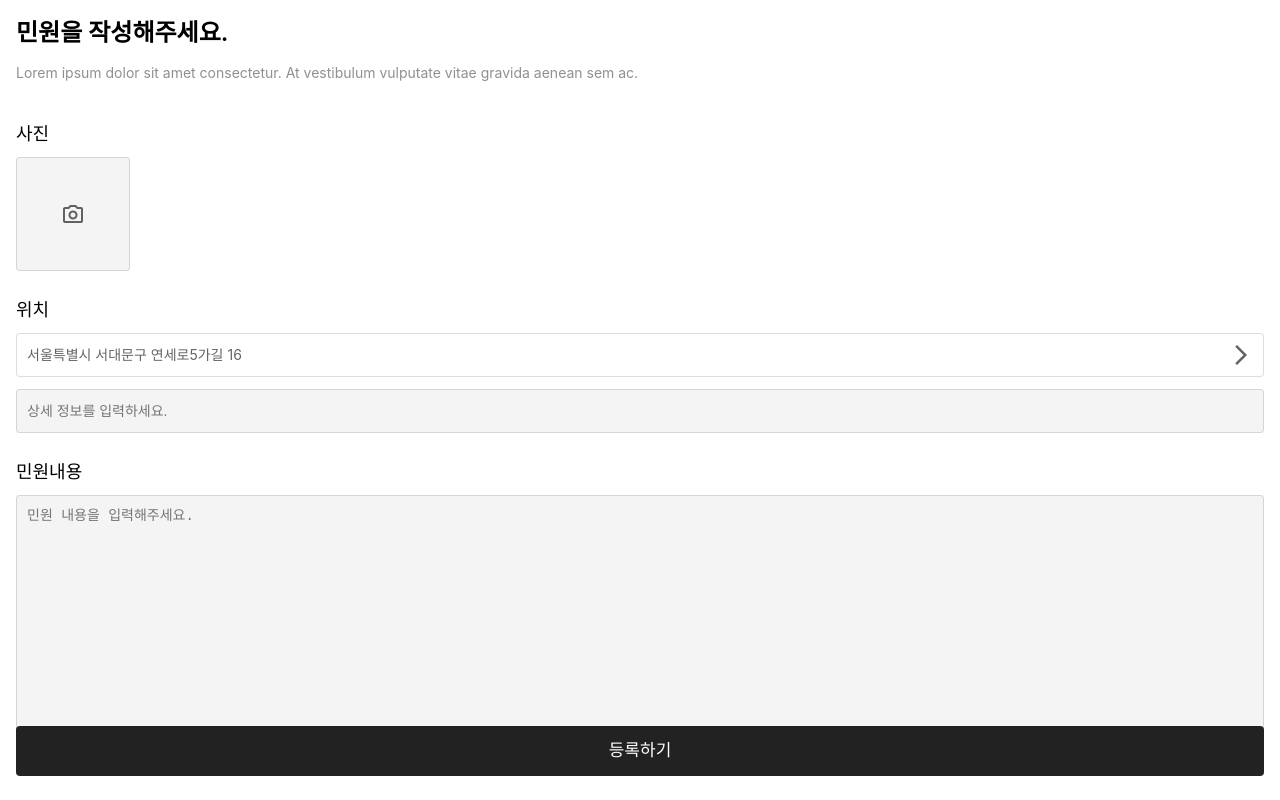
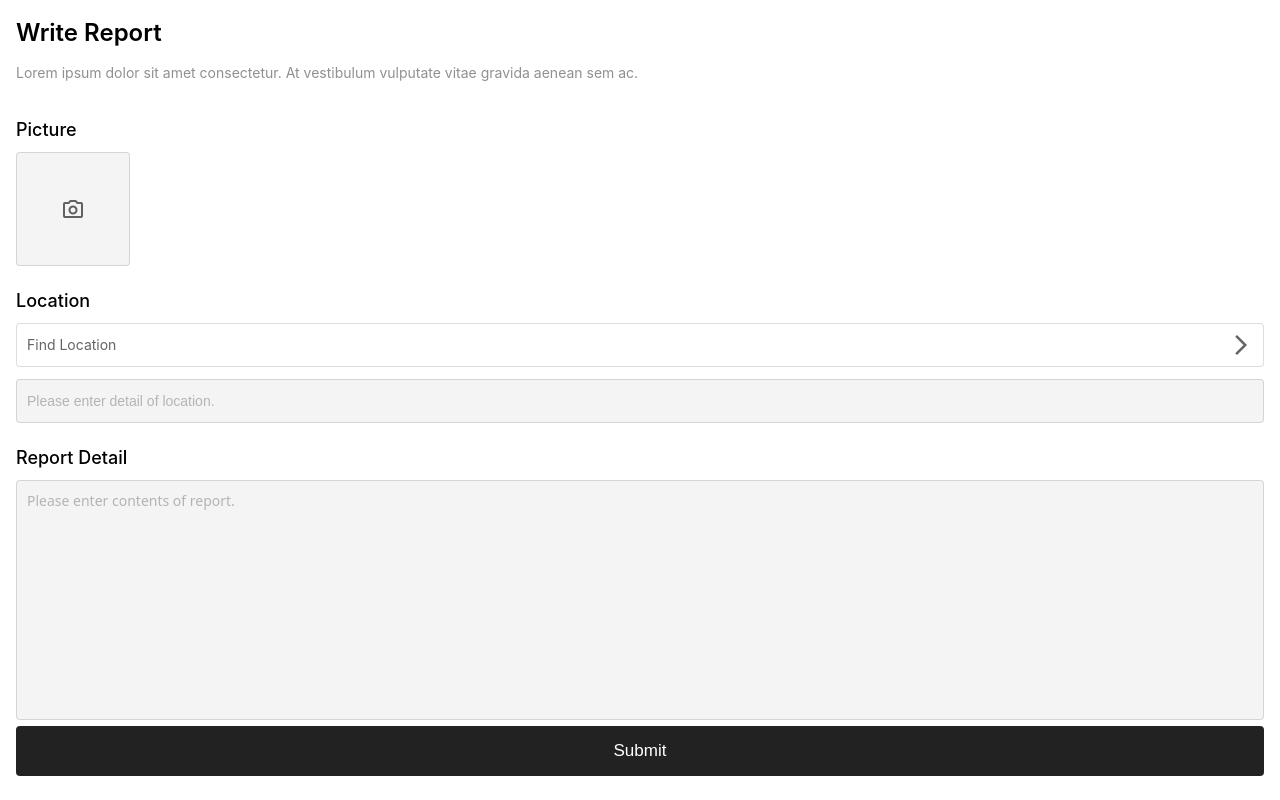
Before and after one commit to minukHwang/dot-connect, a React (Create React App) app: page /detail in a window 1280 px wide. Built offline with nearby package versions, Linux system fonts and the light colour scheme.

Commit message:
form-test

```diff
--- a/package.json
+++ b/package.json
@@ -6,6 +6,7 @@
     "@testing-library/jest-dom": "^5.16.5",
     "@testing-library/react": "^13.4.0",
     "@testing-library/user-event": "^13.5.0",
+    "axios": "^1.3.4",
     "node-sass": "^7.0.3",
     "react": "^18.2.0",
     "react-dom": "^18.2.0",
--- a/src/pages/ReportDetail.js
+++ b/src/pages/ReportDetail.js
@@ -5,7 +5,7 @@ const ReportDetail = () => {
   return (
     <div className="detail">
       <div className="title-box">
-        <div className="title-text">민원을 작성해주세요.</div>
+        <div className="title-text">Write Report</div>
         <div className="sub-text">
           Lorem ipsum dolor sit amet consectetur. At vestibulum vulputate vitae
           gravida aenean sem ac.
@@ -13,7 +13,7 @@ const ReportDetail = () => {
       </div>
 
       <div className="picture-area">
-        <div className="sub-title">사진</div>
+        <div className="sub-title">Picture</div>
         <div className="picture-btn-area">
           <div className="picture-add">
             <span class="material-symbols-outlined">photo_camera</span>
@@ -22,10 +22,10 @@ const ReportDetail = () => {
       </div>
 
       <div className="place-area">
-        <div className="sub-title">위치</div>
+        <div className="sub-title">Location</div>
         <div className="place-btn-area">
           <div className="place-btn">
-            <div className="place-text">서울특별시 서대문구 연세로5가길 16</div>
+            <div className="place-text">Find Location</div>
             <span className="material-symbols-outlined">arrow_forward_ios</span>
           </div>
         </div>
@@ -33,25 +33,25 @@ const ReportDetail = () => {
           <input
             type="text"
             className="place-input"
-            placeholder="상세 정보를 입력하세요."
+            placeholder="Please enter detail of location."
           />
         </div>
       </div>
 
       <div className="text-area">
-        <div className="sub-title">민원내용</div>
+        <div className="sub-title">Report Detail</div>
         <div className="text-box-area">
           <textarea
             className="text-box"
             cols="30"
             rows="10"
-            placeholder="민원 내용을 입력해주세요."
+            placeholder="Please enter contents of report."
           ></textarea>
         </div>
       </div>
 
       <div className="btn-area">
-        <button className="btn">등록하기</button>
+        <button className="btn">Submit</button>
       </div>
     </div>
   );
--- a/src/pages/ReportDetail.scss
+++ b/src/pages/ReportDetail.scss
@@ -93,8 +93,13 @@
                 background-color: #f4f4f4;
 
 
+
                 &:focus {
                     outline: none;
+                }
+
+                &::placeholder {
+                    color: rgba($color: #222222, $alpha: 0.3);
                 }
             }
         }
@@ -116,9 +121,14 @@
                 line-height: 22px;
                 background-color: #f4f4f4;
                 resize: none;
+                font-family: system-ui, -apple-system, BlinkMacSystemFont, 'Segoe UI', Roboto, Oxygen, Ubuntu, Cantarell, 'Open Sans', 'Helvetica Neue', sans-serif;
 
                 &:focus {
                     outline: none;
+                }
+
+                &::placeholder {
+                    color: rgba($color: #222222, $alpha: 0.3);
                 }
             }
         }
--- a/src/pages/ReportSimple.js
+++ b/src/pages/ReportSimple.js
@@ -1,18 +1,53 @@
 import React from "react";
 import "./ReportSimple.scss";
+import { useState, useEffect } from "react";
+import axios from "axios";
 
 const ReportSimple = () => {
+  // const [location, setLocation] = useState("");
+  // const [picture, setPicture] = useState("");
+  // const [text, setText] = useState("");
+  const [values, setValues] = useState({
+    content: "",
+    id: "",
+    image: "",
+    location: "",
+  });
+
+  const inputText = (event) => {
+    setValues({
+      ...values,
+      content: event.target.value,
+    });
+  };
+
+  const handleSubmit = (e) => {
+    e.preventDefault();
+    console.log(values);
+  };
+
+  const placeSearch = () => {};
+
   const register = () => {
-    console.log("click");
+    console.log(values);
+    axios.post(
+      "https://dot-connect-374203.du.r.appspot.com/reports/upload",
+      values
+    );
   };
 
   return (
-    <div className="simple">
+    <form className="simple" onSubmit={handleSubmit}>
       <div className="main-title">Report</div>
       <div className="place-area">
         <div className="sub-title">Location</div>
         <div className="place-btn-area">
-          <div className="place-btn">
+          <div
+            className="place-btn"
+            onClick={() => {
+              placeSearch();
+            }}
+          >
             <div className="place-text">Find Location</div>
             <span className="material-symbols-outlined">arrow_forward_ios</span>
           </div>
@@ -33,13 +68,15 @@ const ReportSimple = () => {
             className="text-box"
             cols="30"
             rows="10"
-            placeholder="Please enter the contents of the report."
+            placeholder="Please enter contents of report."
+            onChange={(event) => inputText(event)}
           ></textarea>
         </div>
       </div>
 
       <div className="btn-area">
         <button
+          type="submit"
           className="btn"
           onClick={() => {
             register();
@@ -48,7 +85,7 @@ const ReportSimple = () => {
           Submit
         </button>
       </div>
-    </div>
+    </form>
   );
 };
 
--- a/src/pages/ReportSimple.scss
+++ b/src/pages/ReportSimple.scss
@@ -37,6 +37,7 @@
           overflow: hidden;
           text-overflow: ellipsis;
           font-size: 18px;
+
         }
       }
     }
@@ -55,6 +56,10 @@
 
         &:focus {
           outline: none;
+        }
+
+        &::placeholder {
+          color: rgba($color: #222222, $alpha: 0.3);
         }
       }
     }
@@ -77,6 +82,10 @@
 
         &:focus {
           outline: none;
+        }
+
+        &::placeholder {
+          color: rgba($color: #222222, $alpha: 0.3);
         }
       }
     }
```
Also changed, not shown: 1 other file (tests, documents, lock files or other folders).
